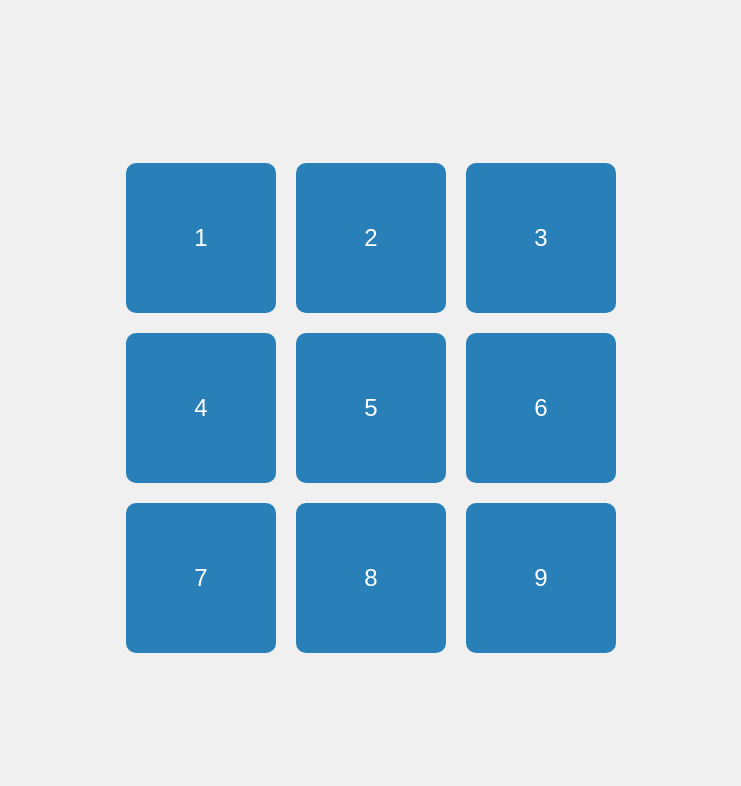
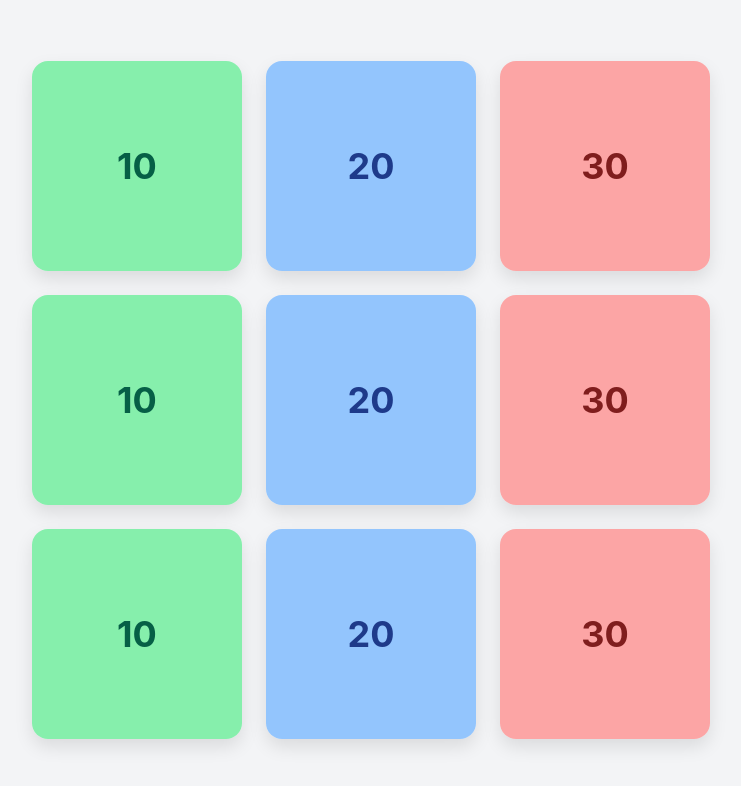
Before and after one commit to bayraanova-sys/flipcart, a plain HTML site: page index.html in a window 1280 px wide. Shown: the whole page, without its empty margins (269-1010 px from the left). Drawn offline with Linux system fonts and the light colour scheme; no server answers.

Commit message:
index.html

```diff
--- a/index.html
+++ b/index.html
@@ -1,115 +1,149 @@
-<!DOCTYPE html>
-<html lang="en">
+<!doctype html>
+<html lang="mn">
 <head>
-<meta charset="UTF-8">
-<meta name="viewport" content="width=device-width, initial-scale=1.0">
-<title>3x3 Flip Cards</title>
+  <meta charset="utf-8">
+  <title>Realtime Flip Grid</title>
+  <meta name="viewport" content="width=device-width,initial-scale=1">
   <style>
     body {
+      background: #f3f4f6;
+      font-family: Inter, Arial, sans-serif;
       display: flex;
+      align-items: center;
       justify-content: center;
-    align-items: center;
       min-height: 100vh;
-    background: #f0f0f0;
-    font-family: Arial, sans-serif;
+      margin: 0;
     }
     .grid {
       display: grid;
-    grid-template-columns: repeat(3, 150px);
-    grid-gap: 20px;
+      grid-template-columns: repeat(3, 210px);
+      grid-gap: 24px;
     }
-  .flip-card {
-    background-color: transparent;
-    perspective: 1000px;
+    .card {
+      perspective: 1200px;
     }
-  .flip-card-inner {
+    .inner {
       position: relative;
-    width: 150px;
-    height: 150px;
-    text-align: center;
+      width: 210px;
+      height: 210px;
       transition: transform 0.6s;
       transform-style: preserve-3d;
+      cursor: pointer;
+      border-radius: 16px;
+      box-shadow: 0 8px 18px rgba(0,0,0,0.1);
     }
-  .flip-card:hover .flip-card-inner {
+    .inner.flipped {
       transform: rotateY(180deg);
     }
-  .flip-card-front, .flip-card-back {
+    .face {
       position: absolute;
-    width: 150px;
-    height: 150px;
+      inset: 0;
+      border-radius: 16px;
+      display: flex;
+      align-items: center;
+      justify-content: center;
+      font-weight: 700;
+      font-size: 36px;
       backface-visibility: hidden;
-    border-radius: 10px;
-    display: flex;
-    justify-content: center;
-    align-items: center;
-    font-size: 24px;
+    }
+    .front { color: #fff; }
+    .back {
+      background: #1f2937;
       color: #fff;
+      transform: rotateY(180deg);
+      font-size: 18px;
+      text-align: center;
+      padding: 16px;
+      line-height: 1.4;
     }
-  .flip-card-front {
-    background-color: #2980b9;
-  }
-  .flip-card-back {
-    background-color: #e74c3c;
-    transform: rotateY(180deg);
+
+    /* Баганаар ялгах өнгө */
+    .col1 .front { background: #86efac; color: #065f46; } /* 10 */
+    .col2 .front { background: #93c5fd; color: #1e3a8a; } /* 20 */
+    .col3 .front { background: #fca5a5; color: #7f1d1d; } /* 30 */
+
+    /* Сонгогдсон карт бусад хүнд харагдах байдлаар */
+    .locked .front {
+      background: #991b1b !important;
+      opacity: 0.6;
+      cursor: not-allowed;
     }
   </style>
 </head>
 <body>
-  <div class="grid">
-    <div class="flip-card">
-      <div class="flip-card-inner">
-        <div class="flip-card-front">1</div>
-        <div class="flip-card-back">A</div>
-      </div>
-    </div>
-    <div class="flip-card">
-      <div class="flip-card-inner">
-        <div class="flip-card-front">2</div>
-        <div class="flip-card-back">B</div>
-      </div>
-    </div>
-    <div class="flip-card">
-      <div class="flip-card-inner">
-        <div class="flip-card-front">3</div>
-        <div class="flip-card-back">C</div>
-      </div>
-    </div>
-    <div class="flip-card">
-      <div class="flip-card-inner">
-        <div class="flip-card-front">4</div>
-        <div class="flip-card-back">D</div>
-      </div>
-    </div>
-    <div class="flip-card">
-      <div class="flip-card-inner">
-        <div class="flip-card-front">5</div>
-        <div class="flip-card-back">E</div>
-      </div>
-    </div>
-    <div class="flip-card">
-      <div class="flip-card-inner">
-        <div class="flip-card-front">6</div>
-        <div class="flip-card-back">F</div>
-      </div>
-    </div>
-    <div class="flip-card">
-      <div class="flip-card-inner">
-        <div class="flip-card-front">7</div>
-        <div class="flip-card-back">G</div>
-      </div>
-    </div>
-    <div class="flip-card">
-      <div class="flip-card-inner">
-        <div class="flip-card-front">8</div>
-        <div class="flip-card-back">H</div>
-      </div>
-    </div>
-    <div class="flip-card">
-      <div class="flip-card-inner">
-        <div class="flip-card-front">9</div>
-        <div class="flip-card-back">I</div>
-      </div>
-    </div>
-  </div>
+  <div class="grid" id="grid"></div>
+
+  <!-- Firebase SDK -->
+  <script type="module">
+    // Firebase SDK импорт
+    import { initializeApp } from "https://www.gstatic.com/firebasejs/11.0.1/firebase-app.js";
+    import { getDatabase, ref, set, get, onValue } from "https://www.gstatic.com/firebasejs/11.0.1/firebase-database.js";
+
+    // Your web app's Firebase configuration
+// For Firebase JS SDK v7.20.0 and later, measurementId is optional
+const firebaseConfig = {
+  apiKey: "AIzaSyBE9TRGbTsiarnipX0xGmYxUXfBT8DLta4",
+  authDomain: "flip-cart-6d5bc.firebaseapp.com",
+  databaseURL: "https://flip-cart-6d5bc-default-rtdb.firebaseio.com",
+  projectId: "flip-cart-6d5bc",
+  storageBucket: "flip-cart-6d5bc.firebasestorage.app",
+  messagingSenderId: "635137181933",
+  appId: "1:635137181933:web:96da40affb0b528cc9a4e4",
+  measurementId: "G-77SM94MFEY"
+};
+
+
+    const app = initializeApp(firebaseConfig);
+    const db = getDatabase(app);
+
+    // 9 ширхэг карт үүсгэнэ
+    const grid = document.getElementById("grid");
+    const cols = [10, 20, 30];
+    let userId = "user_" + Math.random().toString(36).substring(2, 8);
+
+    for (let y = 3; y >= 1; y--) {
+      for (let x = 1; x <= 3; x++) {
+        const id = `${x}-${y}`;
+        const col = `col${x}`;
+        const card = document.createElement("div");
+        card.className = `card ${col}`;
+        card.innerHTML = `
+          <div class="inner" id="card-${id}" data-id="${id}">
+            <div class="face front">${cols[x-1]}</div>
+            <div class="face back">(${x},${y}) координат</div>
+          </div>`;
+        grid.appendChild(card);
+      }
+    }
+
+    // Реалтайм listener
+    onValue(ref(db, "cards"), (snapshot) => {
+      const data = snapshot.val() || {};
+      document.querySelectorAll(".inner").forEach(el => {
+        const id = el.dataset.id;
+        const state = data[id];
+        el.classList.remove("flipped", "locked");
+        if (state?.flipped) {
+          if (state.selectedBy === userId) {
+            el.classList.add("flipped");
+          } else {
+            el.classList.add("locked");
+          }
+        }
+      });
+    });
+
+    // Карт дарахад
+    document.querySelectorAll(".inner").forEach(el => {
+      el.addEventListener("click", async () => {
+        const id = el.dataset.id;
+        const cardRef = ref(db, "cards/" + id);
+        const snap = await get(cardRef);
+        const state = snap.val();
+        if (state?.flipped) return; // аль хэдийн flip болсон бол болиулах
+        await set(cardRef, { flipped: true, selectedBy: userId });
+      });
+    });
+  </script>
 </body>
 </html>
```
Lines whose indentation alone changed are shown as unchanged.
